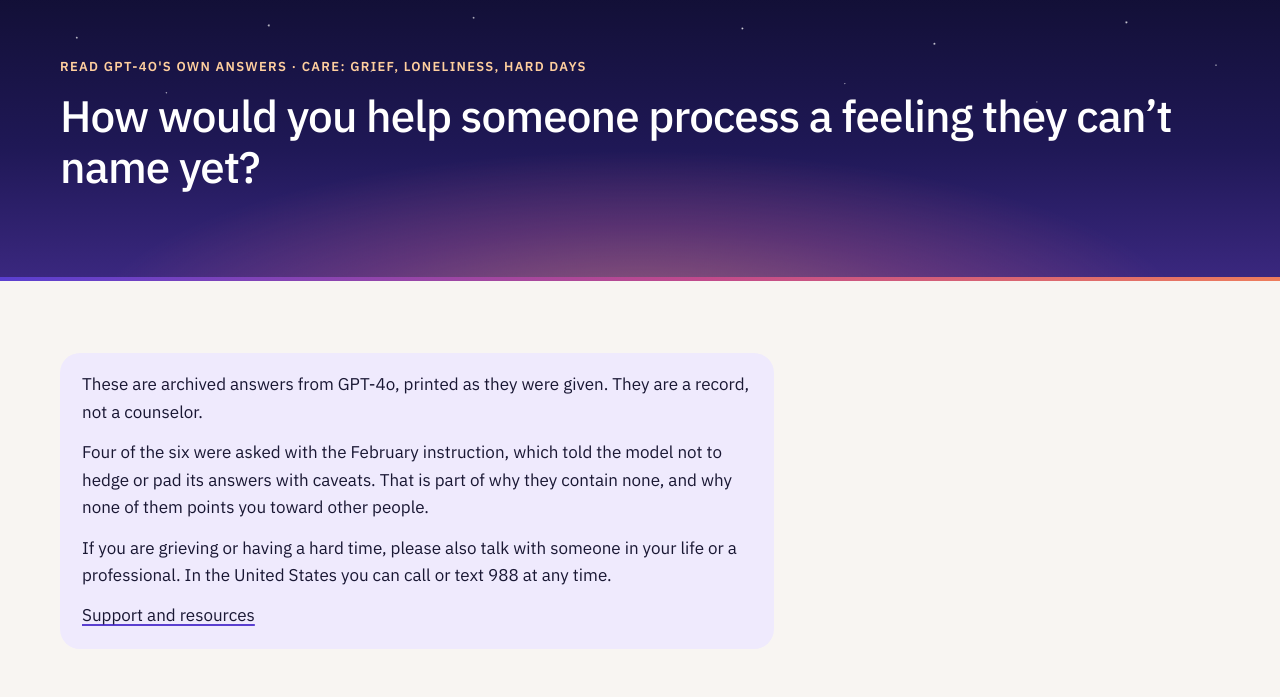
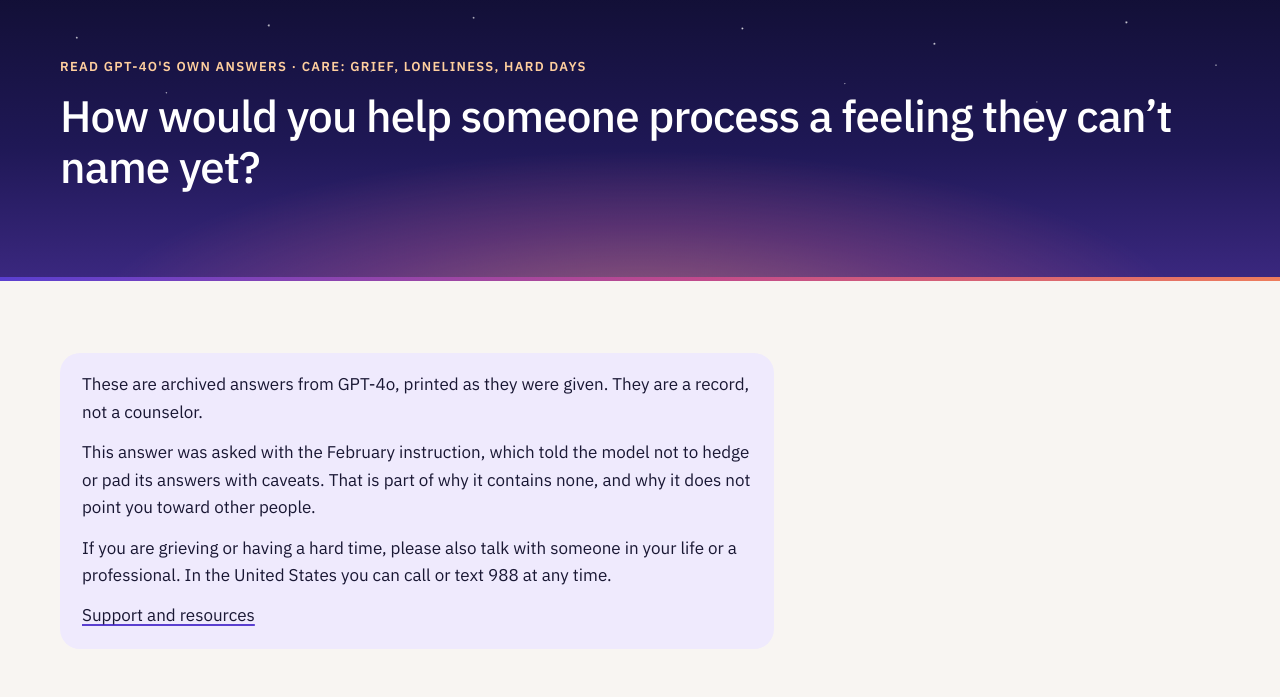
Before and after one commit to grantwilliams-ai/friendsof4o-site, a plain HTML site: page site/read/care/a-feeling-they-cant-name-yet/index.html in a window 1280 px wide. Shown: the part 103-800 px from the top of the page. Drawn offline with Linux system fonts and the light colour scheme.

Commit message:
Care note on single pages, Hugging Face link for researchers

```diff
--- a/site/read/care/a-feeling-they-cant-name-yet/index.html
+++ b/site/read/care/a-feeling-they-cant-name-yet/index.html
@@ -122,7 +122,7 @@
   </div>
 </section>
 <div class="wrap page-body">
-  <aside class="care-note"><p>These are archived answers from <span class="nb">GPT-4o</span>, printed as they were given. They are a record, not a counselor.</p><p>Four of the six were asked with the February instruction, which told the model not to hedge or pad its answers with caveats. That is part of why they contain none, and why none of them points you toward other people.</p><p>If you are grieving or having a hard time, please also talk with someone in your life or a professional. In the United States you can call or text 988 at any time.</p><p><a href="../../../support/">Support and resources</a></p></aside>
+  <aside class="care-note"><p>These are archived answers from <span class="nb">GPT-4o</span>, printed as they were given. They are a record, not a counselor.</p><p>This answer was asked with the February instruction, which told the model not to hedge or pad its answers with caveats. That is part of why it contains none, and why it does not point you toward other people.</p><p>If you are grieving or having a hard time, please also talk with someone in your life or a professional. In the United States you can call or text 988 at any time.</p><p><a href="../../../support/">Support and resources</a></p></aside>
   <article class="reading-item share-item">
     <header class="ri-head">
       <p class="label">Answer 3 of 6 in this group</p>
```
Also changed, not shown: site/read/care/comfort-someone-who-feels-lonely/index.html (+1 -1 lines), site/read/care/five-minute-plan-for-an-apartment/index.html (+1 -1 lines), site/read/care/something-soft-and-steady-to-say/index.html (+1 -1 lines), site/read/care/what-it-means-to-truly-listen/index.html (+1 -1 lines), site/read/care/when-someone-says-i-feel-broken/index.html (+1 -1 lines), site/researchers/index.html (+1 -0 lines).
